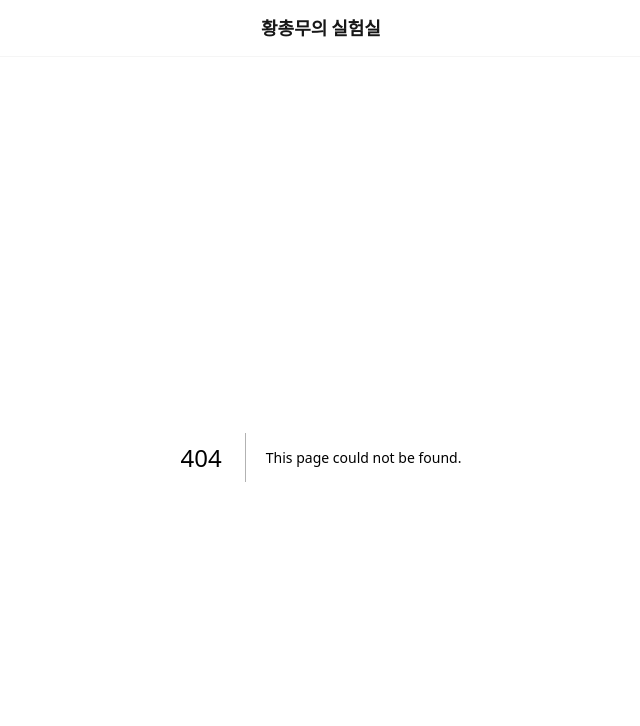
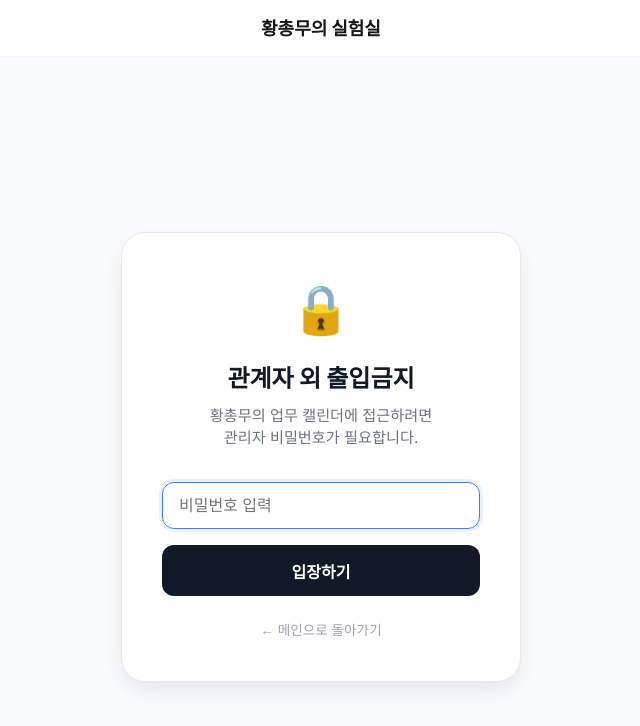
Before and after one commit to hwangmari/hwang-chong-mu, a Next.js app: page /login in a window 1280 px wide. Before the commit this address had no page. Shown: the top 726 px of the page, without its empty margins (319-959 px from the left). Built offline with nearby package versions, Linux system fonts and the light colour scheme.

Commit message:
일정관리 보안 로직 추가

```diff
--- /dev/null
+++ b/app/login/page.tsx
@@ -0,0 +1,170 @@
+"use client";
+
+import { useState } from "react";
+import { useRouter } from "next/navigation";
+import styled from "styled-components";
+import Link from "next/link";
+
+export default function LoginPage() {
+  const router = useRouter();
+  const [password, setPassword] = useState("");
+  const [error, setError] = useState("");
+
+  const handleLogin = (e: React.FormEvent) => {
+    e.preventDefault();
+
+    // 환경 변수에 설정한 비밀번호와 비교
+    const correctPassword = process.env.NEXT_PUBLIC_ADMIN_PASSWORD;
+
+    if (password === correctPassword) {
+      // ✅ 정답! 쿠키에 입장권 발급 (유효기간 1일)
+      // (보안을 위해 secure 옵션 등을 추가할 수 있습니다)
+      document.cookie = `auth_token=true; path=/; max-age=${60 * 60 * 24}`;
+
+      // 캘린더 페이지로 이동
+      router.push("/schedule");
+    } else {
+      setError("비밀번호가 틀렸습니다. 다시 시도해주세요. 🐰");
+    }
+  };
+
+  return (
+    <StContainer>
+      <StCard>
+        <StIcon>🔒</StIcon>
+        <StTitle>관계자 외 출입금지</StTitle>
+        <StDesc>
+          황총무의 업무 캘린더에 접근하려면
+          <br />
+          관리자 비밀번호가 필요합니다.
+        </StDesc>
+
+        <StForm onSubmit={handleLogin}>
+          <input
+            type="password"
+            placeholder="비밀번호 입력"
+            value={password}
+            onChange={(e) => {
+              setPassword(e.target.value);
+              setError("");
+            }}
+            autoFocus
+          />
+          {error && <p className="error-msg">{error}</p>}
+
+          <button type="submit">입장하기</button>
+        </StForm>
+
+        <Link href="/" className="back-home">
+          ← 메인으로 돌아가기
+        </Link>
+      </StCard>
+    </StContainer>
+  );
+}
+
+// --- 스타일 ---
+const StContainer = styled.div`
+  min-height: 100vh;
+  display: flex;
+  justify-content: center;
+  align-items: center;
+  background-color: #f9fafb;
+  padding: 1.5rem;
+`;
+
+const StCard = styled.div`
+  background: white;
+  width: 100%;
+  max-width: 400px;
+  padding: 2.5rem;
+  border-radius: 24px;
+  text-align: center;
+  box-shadow: 0 10px 25px -5px rgba(0, 0, 0, 0.1);
+  border: 1px solid #e5e7eb;
+
+  .back-home {
+    display: inline-block;
+    margin-top: 1.5rem;
+    font-size: 0.85rem;
+    color: #9ca3af;
+    text-decoration: none;
+    &:hover {
+      text-decoration: underline;
+      color: #6b7280;
+    }
+  }
+`;
+
+const StIcon = styled.div`
+  font-size: 3rem;
+  margin-bottom: 1rem;
+`;
+
+const StTitle = styled.h1`
+  font-size: 1.5rem;
+  font-weight: 800;
+  color: #111827;
+  margin-bottom: 0.5rem;
+`;
+
+const StDesc = styled.p`
+  color: #6b7280;
+  font-size: 0.95rem;
+  line-height: 1.5;
+  margin-bottom: 2rem;
+`;
+
+const StForm = styled.form`
+  display: flex;
+  flex-direction: column;
+  gap: 1rem;
+
+  input {
+    width: 100%;
+    padding: 0.85rem 1rem;
+    border: 1px solid #d1d5db;
+    border-radius: 12px;
+    font-size: 1rem;
+    outline: none;
+    transition: all 0.2s;
+    &:focus {
+      border-color: #3b82f6;
+      box-shadow: 0 0 0 3px rgba(59, 130, 246, 0.1);
+    }
+  }
+
+  button {
+    width: 100%;
+    padding: 0.85rem;
+    background-color: #111827;
+    color: white;
+    font-weight: 700;
+    border-radius: 12px;
+    font-size: 1rem;
+    transition: background 0.2s;
+    &:hover {
+      background-color: #000;
+    }
+  }
+
+  .error-msg {
+    color: #ef4444;
+    font-size: 0.85rem;
+    font-weight: 500;
+    animation: shake 0.3s ease-in-out;
+  }
+
+  @keyframes shake {
+    0%,
+    100% {
+      transform: translateX(0);
+    }
+    25% {
+      transform: translateX(-5px);
+    }
+    75% {
+      transform: translateX(5px);
+    }
+  }
+`;
--- a/app/schedule/components/ServiceCard.tsx
+++ b/app/schedule/components/ServiceCard.tsx
@@ -62,8 +62,6 @@ export default function ServiceCard({
       onClick={() => !isEditing && onEnter()}
     >
       <div className="card-header">
-        <StColorDot $color="#3b82f6" />
-
         {isEditing ? (
           <input
             className="edit-input-title"
--- a/app/schedule/page.tsx
+++ b/app/schedule/page.tsx
@@ -123,7 +123,7 @@ export default function ScheduleListPage() {
 // --- 스타일 (StServiceCard 등은 삭제됨) ---
 
 const StContainer = styled.div`
-  max-width: 1000px;
+  max-width: ${({ theme }) => theme.layout.maxWidth};
   margin: 0 auto;
   padding: 3rem 1.5rem;
 `;
```
Also changed, not shown: app/page.tsx (+65 -43 lines), middleware.ts (added, +24 -0 lines).
